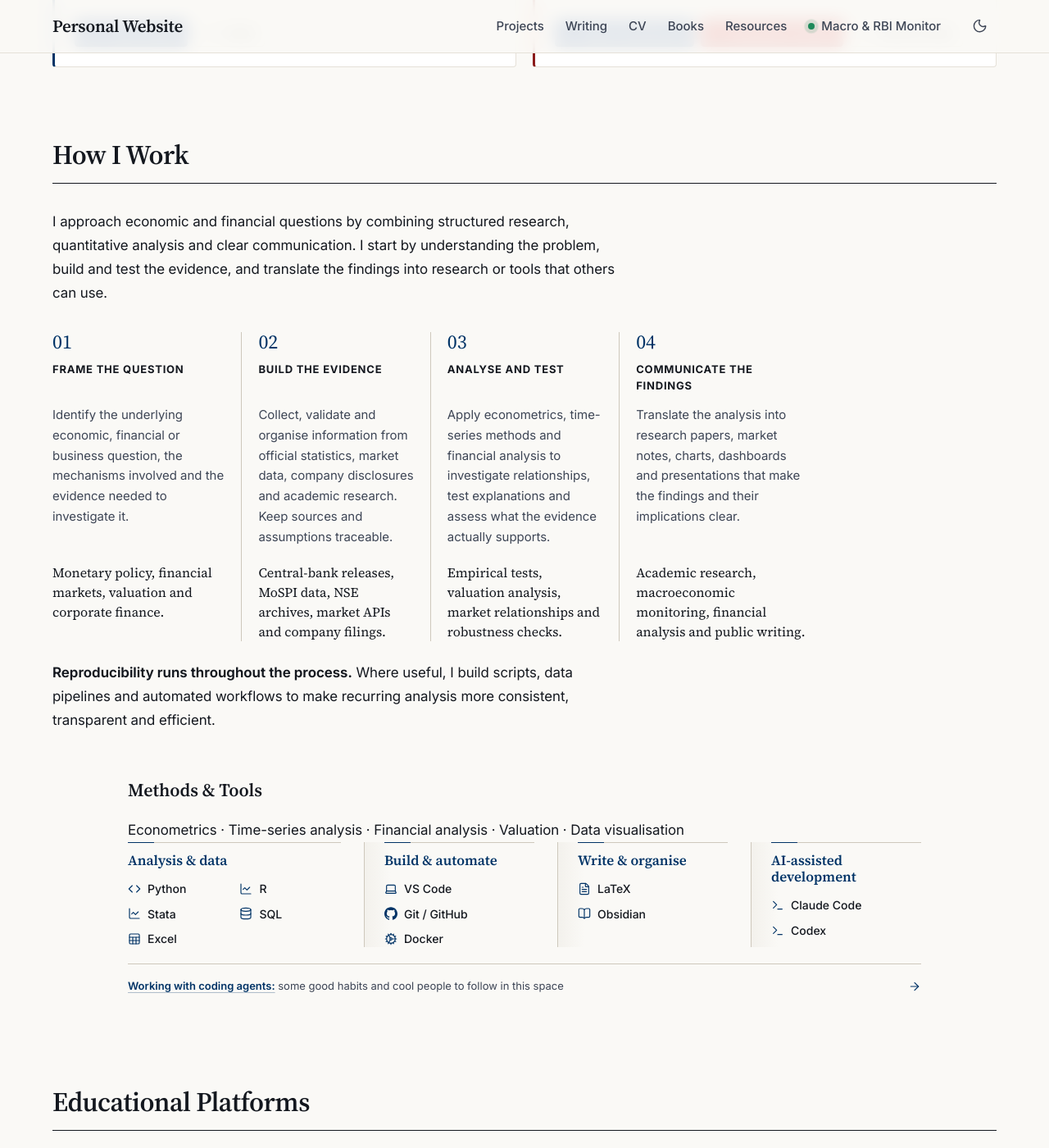
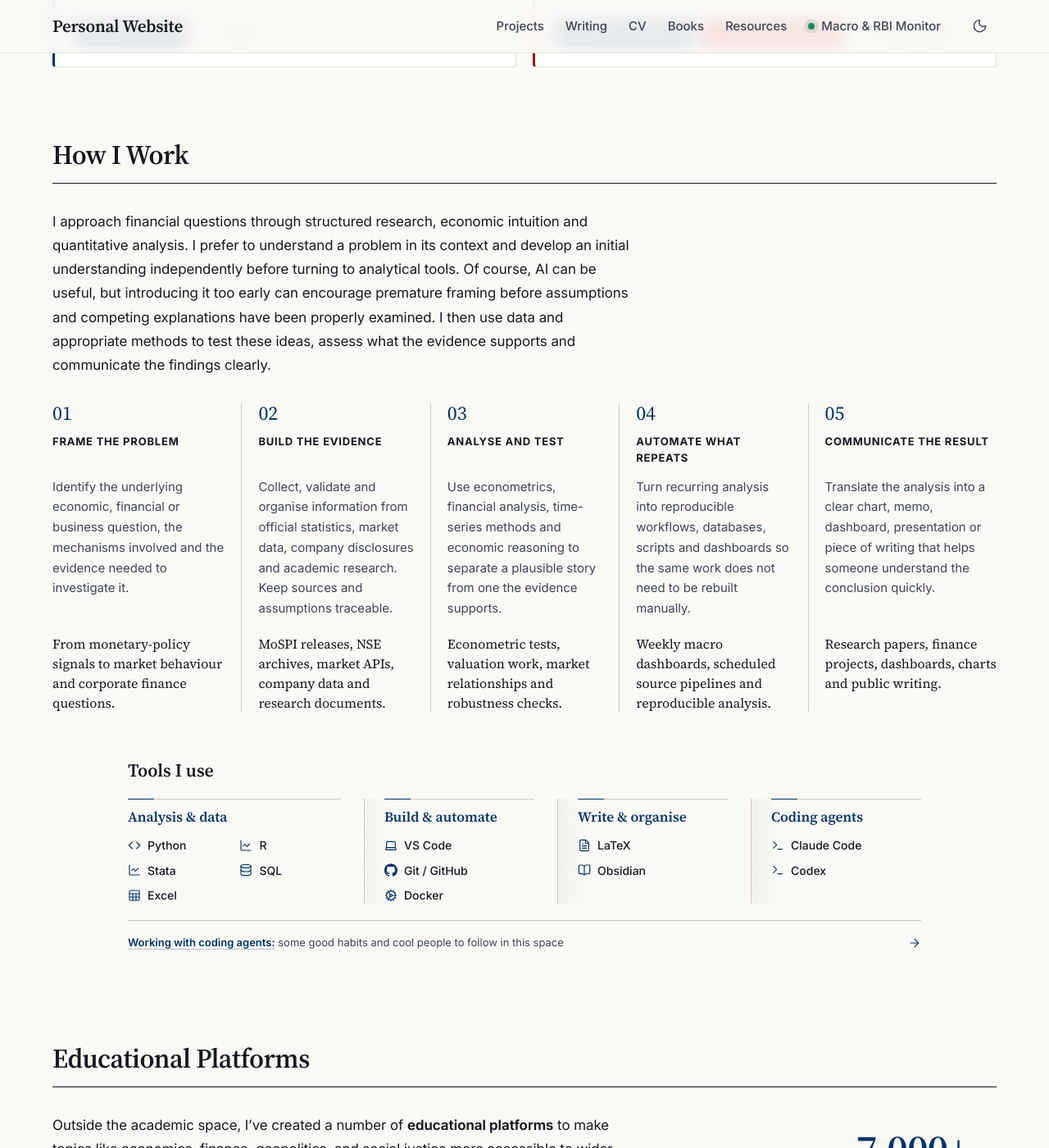
Before and after one commit to shreyasxi/shreyasxi.github.io, a Jekyll site: the page built from _pages/about.md, in a window 1280 px wide and 1400 px high, scrolled down 1396 px. Shown: the whole window at 82% size. Built offline with Jekyll 4.4.1, drawn with Linux system fonts in a browser that asks for light colours.

Commit message:
Revise workflow descriptions and tool section headings
Updated the 'How I Work' section to enhance clarity and detail in the workflow description. Modified the tools section headings for consistency.

```diff
--- a/_pages/about.md
+++ b/_pages/about.md
@@ -68,76 +68,45 @@ redirect_from:
   <div class="home-section__head">
     <h2 class="home-section__title" id="how-i-work">How I Work</h2>
   </div>
-
   <div class="home-section__body">
-    <p>
-      I approach economic and financial questions by combining structured research,
-      quantitative analysis and clear communication. I start by understanding the
-      problem, build and test the evidence, and translate the findings into research
-      or tools that others can use.
-    </p>
-    <ol class="research-workflow research-workflow--four" role="list">
+    <p>I approach financial questions through structured research, economic intuition and quantitative analysis. I prefer to understand a problem in its context and develop an initial understanding independently before turning to analytical tools. Of course, AI can be useful, but introducing it too early can encourage premature framing before assumptions and competing explanations have been properly examined. I then use data and appropriate methods to test these ideas, assess what the evidence supports and communicate the findings clearly.</p>
+    <ol class="research-workflow" role="list">
       <li class="research-workflow__stage">
         <span class="research-workflow__number" aria-hidden="true">01</span>
-        <h3 class="research-workflow__title">Frame the question</h3>
-        <p class="research-workflow__description">
-          Identify the underlying economic, financial or business question,
-          the mechanisms involved and the evidence needed to investigate it.
-        </p>
-        <p class="research-workflow__example">
-          Monetary policy, financial markets, valuation and corporate finance.
-        </p>
+        <h3 class="research-workflow__title">Frame the problem</h3>
+        <p class="research-workflow__description"> Identify the underlying economic, financial or business question, the mechanisms involved and the evidence needed to investigate it.</p>
+        <p class="research-workflow__example">From monetary-policy signals to market behaviour and corporate finance questions.</p>
       </li>
       <li class="research-workflow__stage">
         <span class="research-workflow__number" aria-hidden="true">02</span>
         <h3 class="research-workflow__title">Build the evidence</h3>
-        <p class="research-workflow__description">
-          Collect, validate and organise information from official statistics,
-          market data, company disclosures and academic research. Keep sources
-          and assumptions traceable.
-        </p>
-        <p class="research-workflow__example">
-          Central-bank releases, MoSPI data, NSE archives, market APIs and company filings.
-        </p>
+        <p class="research-workflow__description">Collect, validate and organise information from official statistics, market data, company disclosures and academic research. Keep sources and assumptions traceable.</p>
+        <p class="research-workflow__example">MoSPI releases, NSE archives, market APIs, company data and research documents.</p>
       </li>
       <li class="research-workflow__stage">
         <span class="research-workflow__number" aria-hidden="true">03</span>
         <h3 class="research-workflow__title">Analyse and test</h3>
-        <p class="research-workflow__description">
-          Apply econometrics, time-series methods and financial analysis to
-          investigate relationships, test explanations and assess what the
-          evidence actually supports.
-        </p>
-        <p class="research-workflow__example">
-          Empirical tests, valuation analysis, market relationships and robustness checks.
-        </p>
+        <p class="research-workflow__description">Use econometrics, financial analysis, time-series methods and economic reasoning to separate a plausible story from one the evidence supports.</p>
+        <p class="research-workflow__example">Econometric tests, valuation work, market relationships and robustness checks.</p>
       </li>
       <li class="research-workflow__stage">
         <span class="research-workflow__number" aria-hidden="true">04</span>
-        <h3 class="research-workflow__title">Communicate the findings</h3>
-        <p class="research-workflow__description">
-          Translate the analysis into research papers, market notes, charts,
-          dashboards and presentations that make the findings and their
-          implications clear.
-        </p>
-        <p class="research-workflow__example">
-          Academic research, macroeconomic monitoring, financial analysis and public writing.
-        </p>
+        <h3 class="research-workflow__title">Automate what repeats</h3>
+        <p class="research-workflow__description">Turn recurring analysis into reproducible workflows, databases, scripts and dashboards so the same work does not need to be rebuilt manually.</p>
+        <p class="research-workflow__example">Weekly macro dashboards, scheduled source pipelines and reproducible analysis.</p>
+      </li>
+      <li class="research-workflow__stage">
+        <span class="research-workflow__number" aria-hidden="true">05</span>
+        <h3 class="research-workflow__title">Communicate the result</h3>
+        <p class="research-workflow__description">Translate the analysis into a clear chart, memo, dashboard, presentation or piece of writing that helps someone understand the conclusion quickly.</p>
+        <p class="research-workflow__example">Research papers, finance projects, dashboards, charts and public writing.</p>
       </li>
     </ol>
-    <p class="workflow-reproducibility">
-      <strong>Reproducibility runs throughout the process.</strong>
-      Where useful, I build scripts, data pipelines and automated workflows
-      to make recurring analysis more consistent, transparent and efficient.
-    </p>
     <div class="workflow-tools" aria-labelledby="tools-i-use">
-      <h3 class="workflow-tools__title" id="tools-i-use">Methods &amp; Tools</h3>
-      <p class="workflow-tools__intro">
-        Econometrics · Time-series analysis · Financial analysis · Valuation · Data visualisation
-      </p>
+      <h3 class="workflow-tools__title" id="tools-i-use">Tools I use</h3>
       <div class="workflow-tools__groups">
         <div class="workflow-tools__group">
-          <h4 class="workflow-tools__category" id="tool-group-1">Analysis &amp; data</h4>
+          <h4 class="workflow-tools__category" id="tool-group-1">Analysis & data</h4>
           <div class="workflow-tools__content">
             <ul class="workflow-tools__list" role="list" aria-labelledby="tool-group-1">
               <li class="workflow-tools__item">{% include site/icon.html name="code" %}<span>Python</span></li>
@@ -149,7 +118,7 @@ redirect_from:
           </div>
         </div>
         <div class="workflow-tools__group">
-          <h4 class="workflow-tools__category" id="tool-group-2">Build &amp; automate</h4>
+          <h4 class="workflow-tools__category" id="tool-group-2">Build & automate</h4>
           <div class="workflow-tools__content">
             <ul class="workflow-tools__list" role="list" aria-labelledby="tool-group-2">
               <li class="workflow-tools__item">{% include site/icon.html name="laptop" %}<span>VS Code</span></li>
@@ -159,7 +128,7 @@ redirect_from:
           </div>
         </div>
         <div class="workflow-tools__group">
-          <h4 class="workflow-tools__category" id="tool-group-3">Write &amp; organise</h4>
+          <h4 class="workflow-tools__category" id="tool-group-3">Write & organise</h4>
           <div class="workflow-tools__content">
             <ul class="workflow-tools__list" role="list" aria-labelledby="tool-group-3">
               <li class="workflow-tools__item">{% include site/icon.html name="file-text" %}<span>LaTeX</span></li>
@@ -168,7 +137,7 @@ redirect_from:
           </div>
         </div>
         <div class="workflow-tools__group">
-          <h4 class="workflow-tools__category" id="tool-group-4">AI-assisted development</h4>
+          <h4 class="workflow-tools__category" id="tool-group-4">Coding agents</h4>
           <div class="workflow-tools__content">
             <ul class="workflow-tools__list" role="list" aria-labelledby="tool-group-4">
               <li class="workflow-tools__item">{% include site/icon.html name="terminal" %}<span>Claude Code</span></li>
@@ -182,7 +151,6 @@ redirect_from:
         {% include site/icon.html name="arrow-right" %}
       </a>
     </div>
-
   </div>
 </section>
 
```
